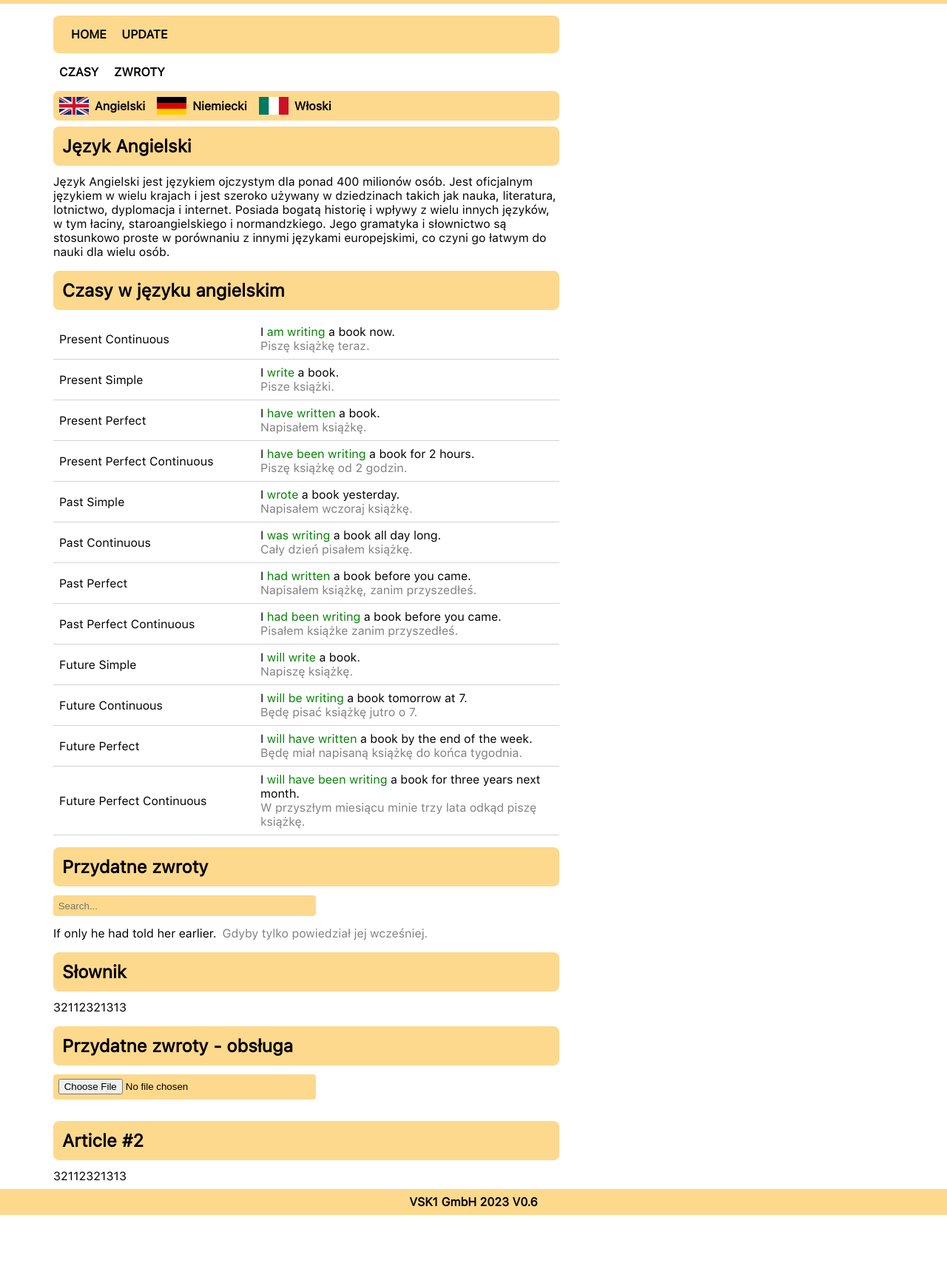
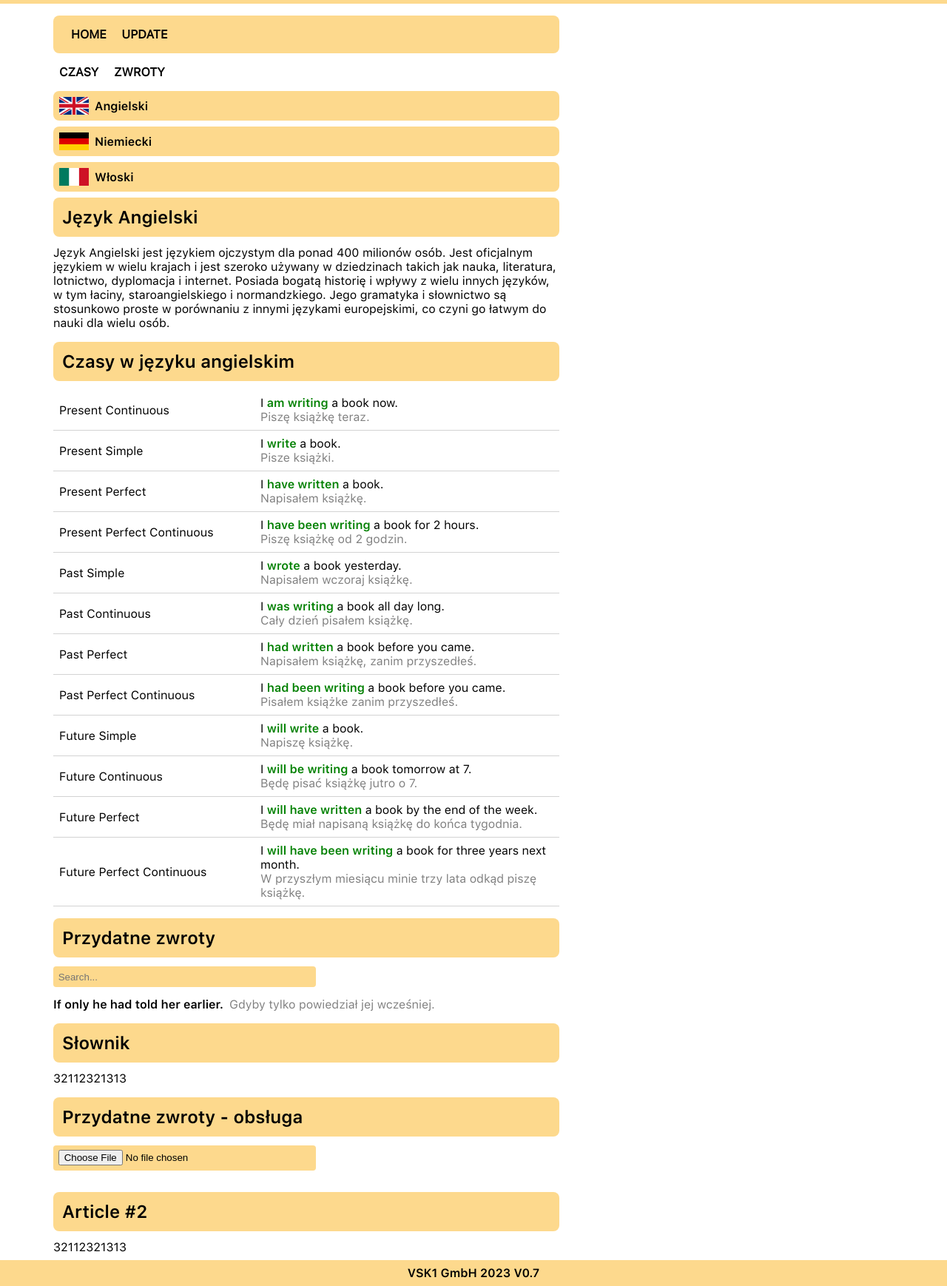
Before and after one commit to MCraftYT25/ling, a plain HTML site: page pages-eng/english.html in a window 1280 px wide. Shown: the part 65-1803 px from the top of the page at 74% size. Before the commit the page ends 1707 px from the top, so only its background shows below. Drawn offline with Linux system fonts and the light colour scheme.

Commit message:
Add files via upload
V0.7

```diff
--- a/CSS/style.css
+++ b/CSS/style.css
@@ -19,6 +19,38 @@
     font-family: 'Apple';
     src: url('../files/fonts/SFUIText-Regular.otf');
 }
+@font-face {
+    font-family: 'Apple-bold';
+    src: url('../files/fonts/SFUIText-Bold.otf');
+}
+@font-face {
+    font-family: 'Apple-heavy';
+    src: url('../files/fonts/SFUIText-Heavy.otf');
+}
+@font-face {
+    font-family: 'Apple-semi-bold';
+    src: url('../files/fonts/SFUIText-Semibold.otf');
+}
+@font-face {
+    font-family: 'Apple-light';
+    src: url('../files/fonts/SFUIText-Light.otf');
+}
+/*-------------------------------------------------------------*/
+.apple {
+    font-family: 'Apple';
+}
+.apple-bold {
+    font-family: 'Apple-bold';
+}
+.apple-heavy {
+    font-family: 'Apple-heavy';
+}
+.apple-semi-bold {
+    font-family: 'Apple-semi-bold';
+}
+.apple-light {
+    font-family: 'Apple-light';
+}
 /*-------------------------------------------------------------*/
 body {
     font-family: 'Apple';
@@ -30,6 +62,14 @@ header {
     background-color: rgb(253,217,141);
     padding: 1em;
     text-align: center;
+}
+h1 {
+    font-weight: normal;
+    font-family: 'apple-semi-bold';
+}
+h2 {
+    font-weight: normal;
+    font-family: 'apple-semi-bold';
 }
 /*-------------------------------------------------------------*/
 #main-content {
@@ -104,7 +144,8 @@ footer {
     text-align: center;
     padding: 0.5em;
     background-color: rgb(253,217,141);
-    font-weight: bold;
+    font-weight: normal;
+    font-family: 'apple-semi-bold';
 }
 /*-------------------------------------------------------------*/
 ::selection {
@@ -130,11 +171,14 @@ li {
     list-style-type: none;
 }
 .bold {
-    font-weight: bold;
+    /*font-weight: bold;*/
+    font-family: 'apple-semi-bold';
 }
 /*-------------------------------------------------------------*/
 #updates {
     padding: 0.5em;
+    font-weight: normal;
+    font-family: 'apple-semi-bold';
 }
 #updates .update .vr-dt {
     background-color: var(--main-color);
@@ -142,7 +186,6 @@ li {
     display: flex;
     flex-direction: row;
     border-radius: 0.5em;
-    font-weight: bold;
 }
 #updates .vr {
     width: 50%;
--- a/JS/main-script.js
+++ b/JS/main-script.js
@@ -1,5 +1,5 @@
-const VERSION = "0.6";
-const VERSIONDATE = "2023-10-15";
+const VERSION = "0.7";
+const VERSIONDATE = "2023-10-16";
 const YEAR = "2023";
 const COMPANY = "VSK1 GmbH";
 
--- a/pages-eng/english.html
+++ b/pages-eng/english.html
@@ -29,7 +29,7 @@
             </div>
         </div>
         <div class="languages">
-            <!--
+
             <div class="section">
                 <h2><a href=""><img src="../files/img/flags/Flag_of_the_United_Kingdom.png">Angielski</a></h2>
             </div>
@@ -38,10 +38,11 @@
             </div>
             <div class="section">
                 <h2><a href=""><img src="../files/img/flags/Flag_of_Italy.png">Włoski</a></h2>
-            </div>-->
+            </div>
+            <!--
             <div class="section">
                 <h2><a href="../pages-eng/english.html"><img src="../files/img/flags/Flag_of_the_United_Kingdom.png">Angielski</a><a href=""><img src="../files/img/flags/Flag_of_Germany.svg.png">Niemiecki</a><a href=""><img src="../files/img/flags/Flag_of_Italy.png">Włoski</a></h2>
-            </div>
+            </div>-->
         </div>
         <div class="section">
             <h2>Język Angielski</h2>
@@ -52,84 +53,84 @@
             <div class="tenses">
                 <a class="tenses-nm" href="">Present Continuous</a>
                 <div class="tenses-gr">
-                    <p class="tenses-ex">I <span class="gr">am writing</span> a book now.</p>
+                    <p class="tenses-ex">I <span class="gr bold">am writing</span> a book now.</p>
                     <p class="tenses-tr">Piszę książkę teraz.</p>
                 </div>
             </div>
             <div class="tenses">
                 <a class="tenses-nm" href="">Present Simple</a>
                 <div class="tenses-gr">
-                    <p class="tenses-ex">I <span class="gr">write</span> a book.</p>
+                    <p class="tenses-ex">I <span class="gr bold">write</span> a book.</p>
                     <p class="tenses-tr">Pisze książki.</p>
                 </div>
             </div>
             <div class="tenses">
                 <a class="tenses-nm" href="">Present Perfect</a>
                 <div class="tenses-gr">
-                    <p class="tenses-ex">I <span class="gr">have written</span> a book.</p>
+                    <p class="tenses-ex">I <span class="gr bold">have written</span> a book.</p>
                     <p class="tenses-tr">Napisałem książkę.</p>
                 </div>
             </div>
             <div class="tenses">
                 <a class="tenses-nm" href="">Present Perfect Continuous</a>
                 <div class="tenses-gr">
-                    <p class="tenses-ex">I <span class="gr">have been writing</span> a book for 2 hours.</p>
+                    <p class="tenses-ex">I <span class="gr bold">have been writing</span> a book for 2 hours.</p>
                     <p class="tenses-tr">Piszę książkę od 2 godzin.</p>
                 </div>
             </div>
             <div class="tenses">
                 <a class="tenses-nm" href="">Past Simple</a>
                 <div class="tenses-gr">
-                    <p class="tenses-ex">I <span class="gr">wrote</span> a book yesterday.</p>
+                    <p class="tenses-ex">I <span class="gr bold">wrote</span> a book yesterday.</p>
                     <p class="tenses-tr">Napisałem wczoraj książkę.</p>
                 </div>
             </div>
             <div class="tenses">
                 <a class="tenses-nm" href="">Past Continuous</a>
                 <div class="tenses-gr">
-                    <p class="tenses-ex">I <span class="gr">was writing</span> a book all day long.</p>
+                    <p class="tenses-ex">I <span class="gr bold">was writing</span> a book all day long.</p>
                     <p class="tenses-tr">Cały dzień pisałem książkę.</p>
                 </div>
             </div>
             <div class="tenses">
                 <a class="tenses-nm" href="">Past Perfect</a>
                 <div class="tenses-gr">
-                    <p class="tenses-ex">I <span class="gr">had written</span> a book before you came.</p>
+                    <p class="tenses-ex">I <span class="gr bold">had written</span> a book before you came.</p>
                     <p class="tenses-tr">Napisałem książkę, zanim przyszedłeś.</p>
                 </div>
             </div>
             <div class="tenses">
                 <a class="tenses-nm" href="">Past Perfect Continuous</a>
                 <div class="tenses-gr">
-                    <p class="tenses-ex">I <span class="gr">had been writing</span> a book before you came.</p>
+                    <p class="tenses-ex">I <span class="gr bold">had been writing</span> a book before you came.</p>
                     <p class="tenses-tr">Pisałem książke zanim przyszedłeś.</p>
                 </div>
             </div>
             <div class="tenses">
                 <a class="tenses-nm" href="">Future Simple</a>
                 <div class="tenses-gr">
-                    <p class="tenses-ex">I <span class="gr">will write</span> a book.</p>
+                    <p class="tenses-ex">I <span class="gr bold">will write</span> a book.</p>
                     <p class="tenses-tr">Napiszę książkę.</p>
                 </div>
             </div>
             <div class="tenses">
                 <a class="tenses-nm" href="">Future Continuous</a>
                 <div class="tenses-gr">
-                    <p class="tenses-ex">I <span class="gr">will be writing</span> a book tomorrow at 7.</p>
+                    <p class="tenses-ex">I <span class="gr bold">will be writing</span> a book tomorrow at 7.</p>
                     <p class="tenses-tr">Będę pisać książkę jutro o 7.</p>
                 </div>
             </div>
             <div class="tenses">
                 <a class="tenses-nm" href="">Future Perfect</a>
                 <div class="tenses-gr">
-                    <p class="tenses-ex">I <span class="gr">will have written</span> a book by the end of the week.</p>
+                    <p class="tenses-ex">I <span class="gr bold">will have written</span> a book by the end of the week.</p>
                     <p class="tenses-tr">Będę miał napisaną książkę do końca tygodnia.</p>
                 </div>
             </div>
             <div class="tenses">
                 <a class="tenses-nm" href="">Future Perfect Continuous</a>
                 <div class="tenses-gr">
-                    <p class="tenses-ex">I <span class="gr">will have been writing</span> a book for three years next month.</p>
+                    <p class="tenses-ex">I <span class="gr bold">will have been writing</span> a book for three years next month.</p>
                     <p class="tenses-tr">W przyszłym miesiącu minie trzy lata odkąd piszę książkę.</p>
                 </div>
             </div>
@@ -139,7 +140,7 @@
             <input id="searchelement" type="text" placeholder="Search...">
             <div id="useful-phrases">
                 <div class="phrase">
-                    <p class="word">If only he had told her earlier.</p>
+                    <p class="word bold">If only he had told her earlier.</p>
                     <p class="translate">Gdyby tylko powiedział jej wcześniej.</p>
                 </div>
             </div>
@@ -188,7 +189,7 @@ document.getElementById('myFile').addEventListener('change', function(e) {
         for(var i = 0; i < lines.length; i++) {
             console.log(lines[i]);
             var podzielone = lines[i].split("|")
-            var tekst = '<div class="phrase"><p class="word">' + podzielone[0] + '<p class="translate">' + podzielone[1] + '</p></div>';
+            var tekst = '<div class="phrase"><p class="word bold">' + podzielone[0] + '<p class="translate">' + podzielone[1] + '</p></div>';
             var textNode = document.createTextNode(tekst);
             document.getElementById("useful-phrases").appendChild(textNode);
         }
```
Also changed, not shown: index.html (+8 -1 lines), pages/update.html (+14 -3 lines), files/fonts/SFUIText-Bold.otf (added), files/fonts/SFUIText-Heavy.otf (added), files/fonts/SFUIText-Light.otf (added), files/fonts/SFUIText-Semibold.otf (added).
